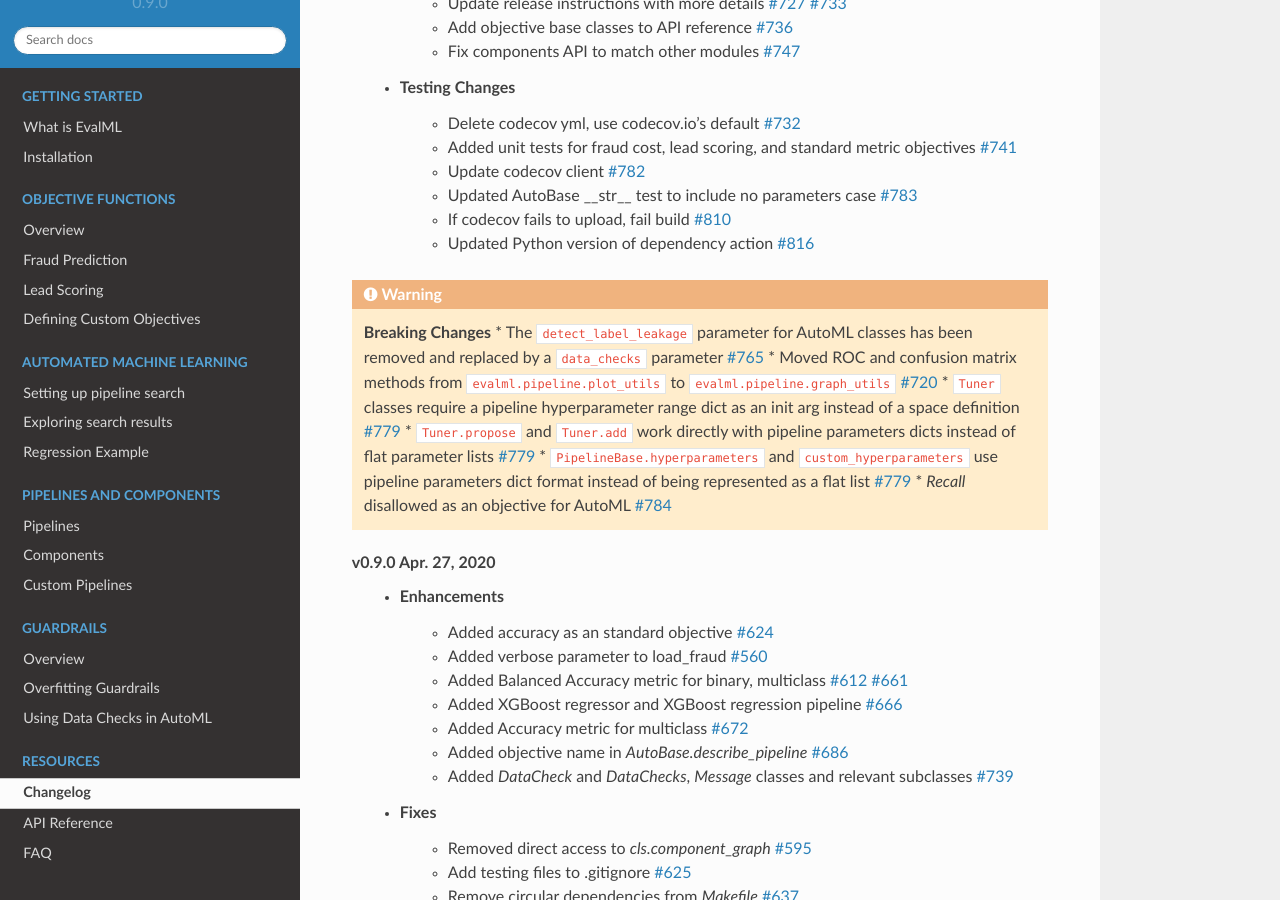
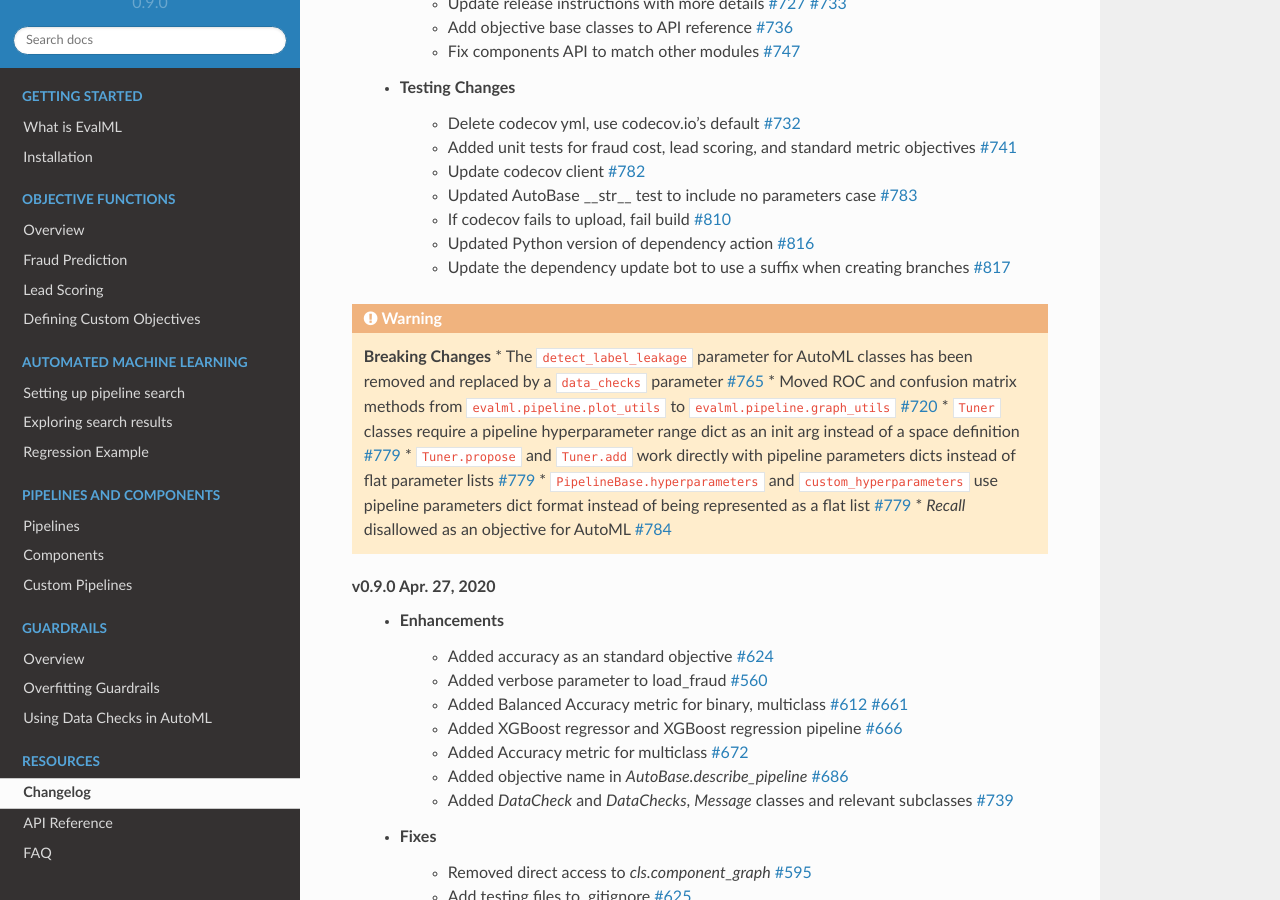
Before and after one commit to alteryx/evalml, a Sphinx documentation site: the page built from docs/source/changelog.rst, in a window 1280 px wide and 900 px high, scrolled down 1027 px. Built offline with Sphinx 7.4.7 and the Read the Docs theme 2.0.0, drawn with Linux system fonts in a browser that asks for light colours; comment, search, counter and statistics services are not loaded.

Commit message:
Changelog

```diff
--- a/docs/source/changelog.rst
+++ b/docs/source/changelog.rst
@@ -35,6 +35,7 @@ Changelog
         * Updated AutoBase __str__ test to include no parameters case :pr:`783`
         * If codecov fails to upload, fail build :pr:`810`
         * Updated Python version of dependency action :pr:`816`
+        * Update the dependency update bot to use a suffix when creating branches :pr:`817`
 
 .. warning::
 
```
